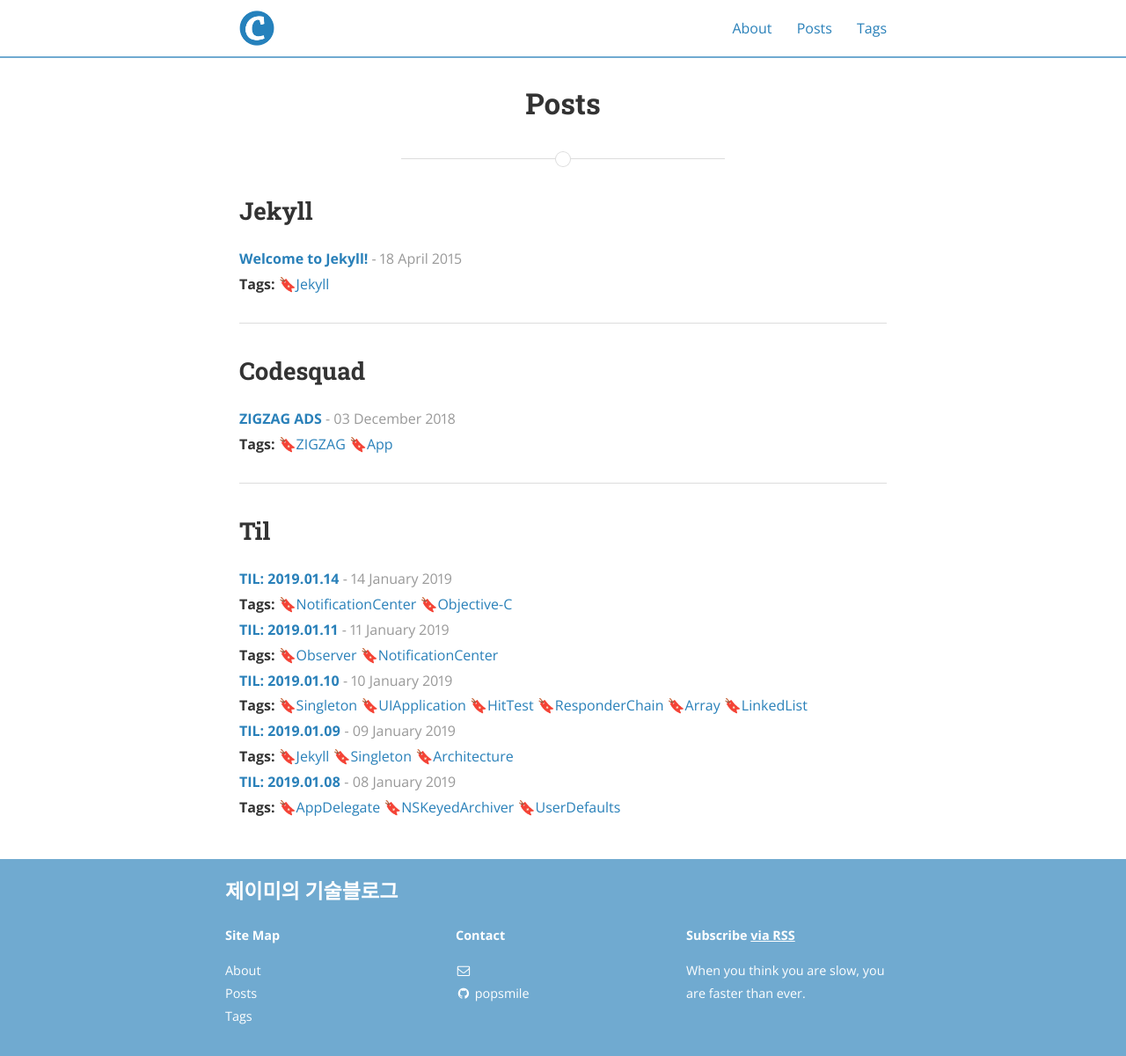
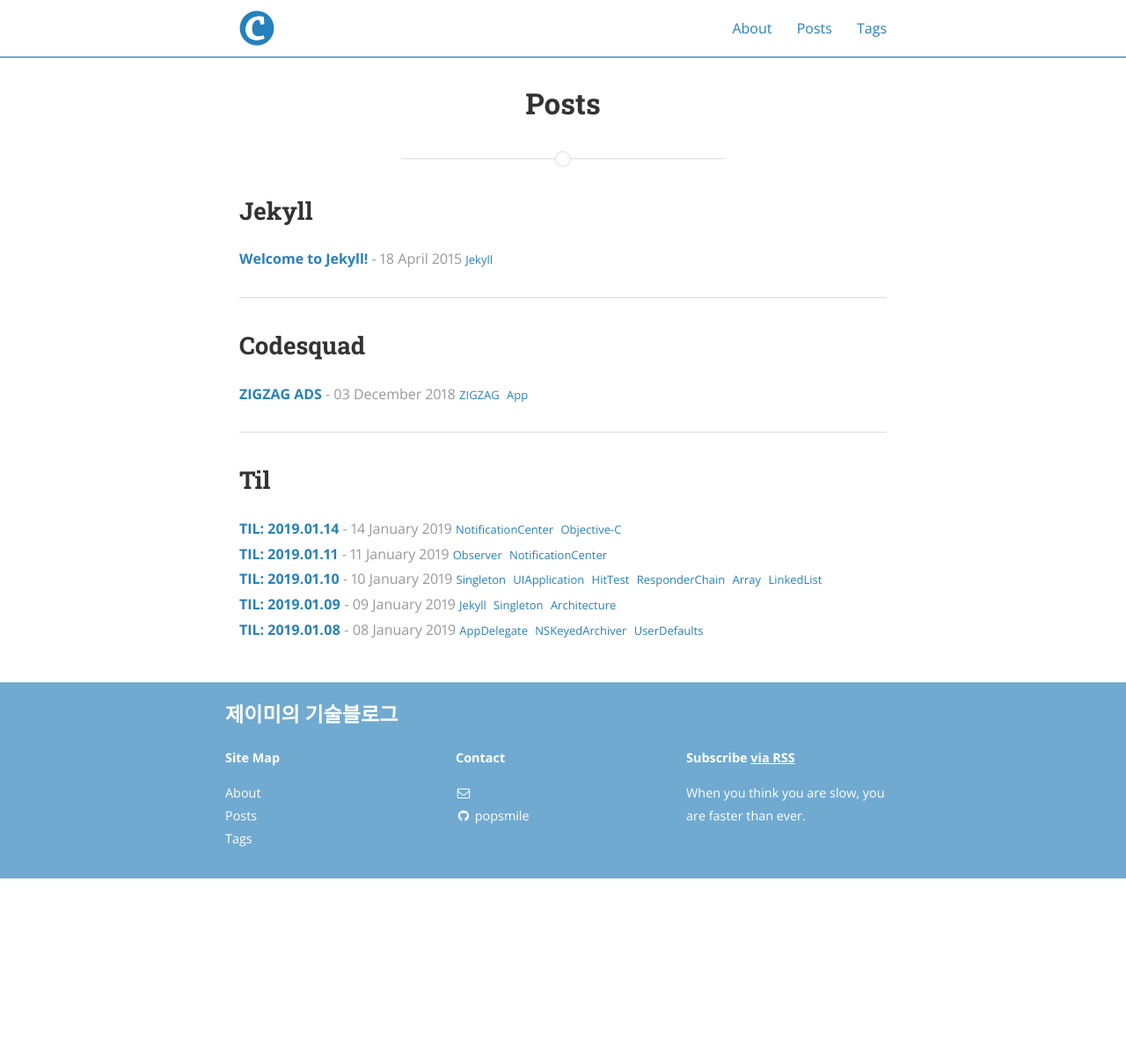
Before and after one commit to popsmile/popsmile.github.io, a Jekyll site: the page built from posts.html, in a window 1280 px wide. Shown: the whole page at 88% size. Built offline with Jekyll 4.4.1, drawn with Linux system fonts in a browser that asks for light colours; nearby versions of some CDN libraries; after the commit the page ends 999 px from its top, so only the background shows below that.

Commit message:
Modify: the font size of tags in post title

```diff
--- a/posts.html
+++ b/posts.html
@@ -20,9 +20,9 @@ permalink: /posts/
       </strong>
       <span class="post-date">- {{ post.date | date_to_long_string }}</span>
       {% if post.tags.size > 0 %}
-      <section class="tags">
-        <strong>Tags:</strong> {% for tag in post.tags %}<a href="{{ site.baseurl }}/tags/#{{ tag | downcase }}">🔖{{ tag }}</a>{% if forloop.last == false %}&nbsp;{% endif %}{% endfor %}
-      </section>
+        {% for tag in post.tags %}
+        <a href="{{ site.baseurl }}/tags/#{{ tag | downcase }}" style="font-size: 13px;">{{ tag }}</a>{% if forloop.last == false %}&nbsp;{% endif %}
+        {% endfor %}
       {% endif %}
     </li>
   {% endfor %}
```
